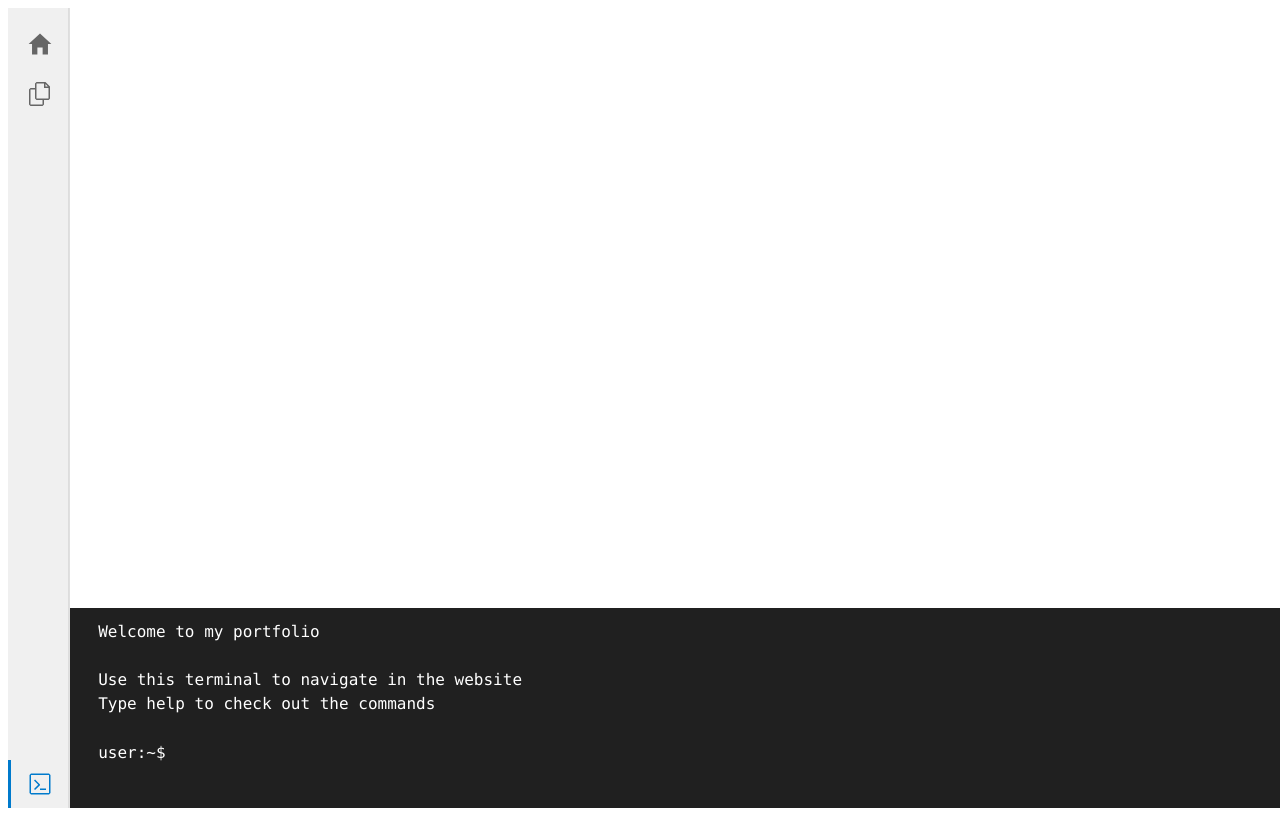
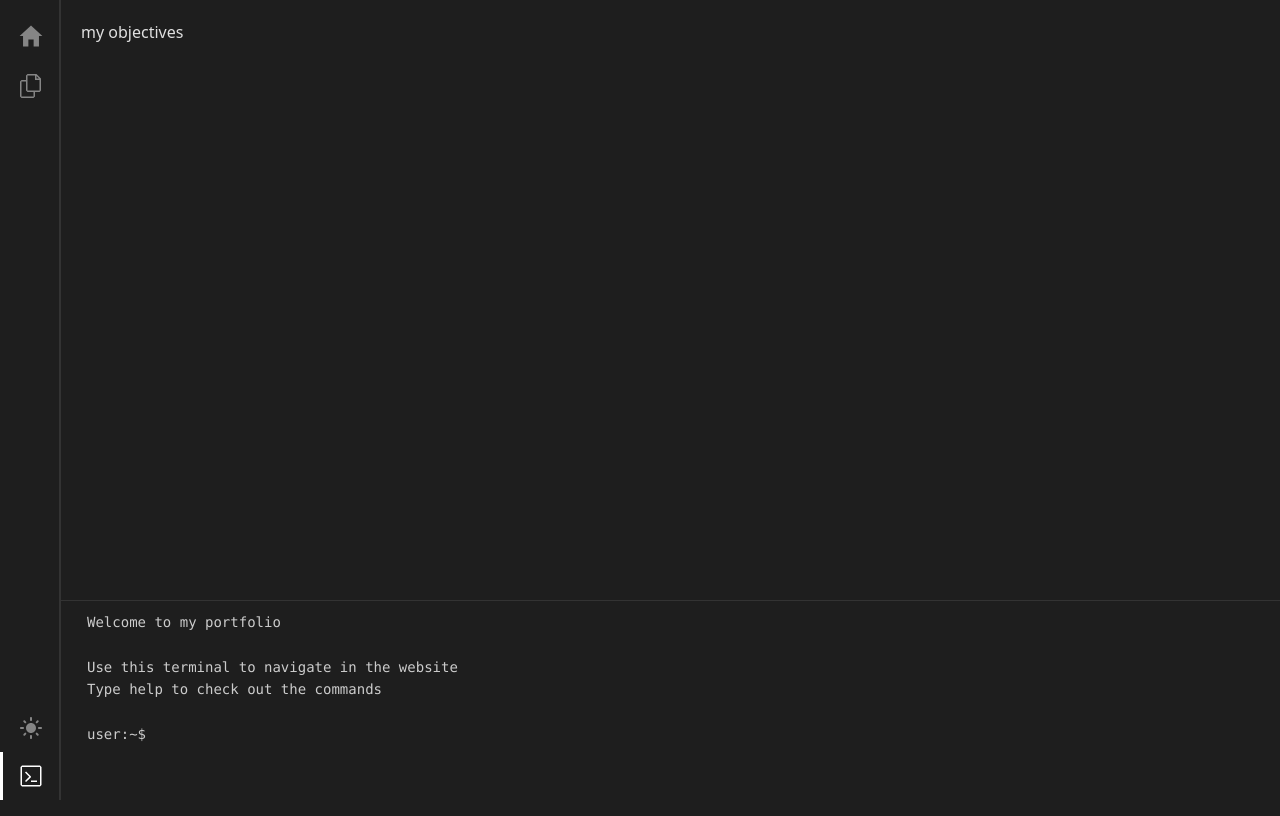
Before and after one commit to louis-pasquier/Portfolio, a React (Vite) app: page /objectives in a window 1280 px wide. Built offline with nearby package versions, Linux system fonts and the light colour scheme.

Commit message:
feat: add dark theme toggle button, add resume

```diff
--- a/src/App.tsx
+++ b/src/App.tsx
@@ -3,18 +3,39 @@ import Terminal from "./components/Terminal.tsx";
 import Home from "./pages/Home.tsx";
 import SiteSidebar from "./components/SiteSidebar.tsx";
 import { BrowserRouter, Route, Routes } from "react-router-dom";
-import Project1 from "./pages/Project1.tsx";
+import Project1 from "./pages/projects/Project1.tsx";
+import Resume from "./pages/Resume.tsx";
+import Objectives from "./pages/Objectives.tsx";
+import {preload} from "react-dom";
 
 function App() {
     const [isTerminalOpen, setIsTerminalOpen] = useState(true);
+    const [isDarkMode, setIsDarkMode] = useState(true);
+
+    const theme = {
+        background: isDarkMode ? '#1e1e1e' : '#ffffff',
+        text: isDarkMode ? '#e0e0e0' : '#333333',
+    };
+
+    preload("src/assets/resume.pdf", {as: "document"})
 
     return (
         <BrowserRouter>
-            <div style={{ display: 'flex', height: '100vh', width: '100vw', overflow: 'hidden' }}>
+            <div style={{
+                display: 'flex',
+                height: '100dvh',
+                width: '100%',
+                overflow: 'hidden',
+                backgroundColor: theme.background,
+                color: theme.text,
+                transition: 'background-color 0.3s ease'
+            }}>
 
                 <SiteSidebar
                     isTerminalOpen={isTerminalOpen}
                     toggleTerminal={() => setIsTerminalOpen(!isTerminalOpen)}
+                    isDarkMode={isDarkMode}
+                    toggleDarkMode={() => setIsDarkMode(!isDarkMode)}
                 />
 
                 <div style={{ flex: 1, display: 'flex', flexDirection: 'column', overflow: 'hidden' }}>
@@ -23,17 +44,19 @@ function App() {
                         <Routes>
                             <Route path="/" element={<Home/>} />
                             <Route path="/project1" element={<Project1/>} />
+                            <Route path="/resume" element={<Resume/>} />
+                            <Route path="/objectives" element={<Objectives/>} />
                         </Routes>
                     </div>
 
                     {isTerminalOpen && (
-                        <Terminal/>
+                        <Terminal isDarkMode={isDarkMode}/>
                     )}
 
                 </div>
             </div>
         </BrowserRouter>
-    )
+    );
 }
 
-export default App
+export default App;
--- a/src/components/SiteSidebar.tsx
+++ b/src/components/SiteSidebar.tsx
@@ -2,26 +2,39 @@ import { useState, type ReactNode } from 'react';
 import { Sidebar, Menu, MenuItem, SubMenu, type MenuItemStyles } from 'react-pro-sidebar';
 import { Link, useNavigate } from "react-router-dom";
 import { IoIosFolder, IoMdHome } from "react-icons/io";
+import { FaFile } from "react-icons/fa";
 import { VscFiles, VscTerminal } from "react-icons/vsc";
+import { MdDarkMode, MdLightMode } from "react-icons/md";
 
 type TabId = 'files';
 
-// Update Props interface to accept terminal controls
 interface SiteSidebarProps {
     isTerminalOpen: boolean;
     toggleTerminal: () => void;
+    isDarkMode: boolean;
+    toggleDarkMode: () => void;
 }
 
 interface ActivityIconProps {
     icon: ReactNode;
     onClick: () => void;
     isActive: boolean;
+    isDarkMode: boolean;
 }
 
-// Accept props in the component
-function SiteSidebar({ isTerminalOpen, toggleTerminal }: SiteSidebarProps) {
+function SiteSidebar({ isTerminalOpen, toggleTerminal, isDarkMode, toggleDarkMode }: SiteSidebarProps) {
     const [activeTab, setActiveTab] = useState<TabId | null>(null);
     const navigate = useNavigate();
+
+    const theme = {
+        activityBarBg: isDarkMode ? '#1e1e1e' : '#f0f0f0',
+        sidebarBg: isDarkMode ? '#252526' : '#fff',
+        border: isDarkMode ? '#333' : '#ddd',
+        text: isDarkMode ? '#cccccc' : '#555',
+        iconDefault: isDarkMode ? '#858585' : '#666',
+        iconActive: isDarkMode ? '#fff' : '#007acc',
+        hover: isDarkMode ? '#2a2d2e' : '#f3f3f3',
+    };
 
     const toggleTab = (tab: TabId) => {
         setActiveTab(prev => prev === tab ? null : tab);
@@ -33,39 +46,45 @@ function SiteSidebar({ isTerminalOpen, toggleTerminal }: SiteSidebarProps) {
     };
 
     const menuItemStyles: MenuItemStyles = {
+        root: {
+            color: theme.text,
+        },
         button: {
+            '&:hover': {
+                backgroundColor: theme.hover,
+            },
             [`&.active`]: {
                 backgroundColor: '#13395e',
                 color: '#b6c8d9',
             },
-            '&:hover': {
-                backgroundColor: '#f3f3f3',
-            }
+        },
+        subMenuContent: {
+            backgroundColor: theme.sidebarBg,
         },
     };
 
     return (
-        <div style={{ display: 'flex', height: '100%' }}>
+        <div style={{ display: 'flex', height: '100%', transition: 'background 0.3s ease' }}>
 
             {/* --- ACTIVITY BAR --- */}
             <div style={{
                 display: 'flex',
                 flexDirection: 'column',
                 width: '60px',
-                backgroundColor: '#f0f0f0',
-                borderRight: '1px solid #ddd',
+                backgroundColor: theme.activityBarBg,
+                borderRight: `1px solid ${theme.border}`,
                 alignItems: 'center',
-                paddingTop: '10px'
+                paddingTop: '10px',
+                transition: 'all 0.3s ease'
             }}>
-                {/* Home */}
                 <ActivityIcon
+                    isDarkMode={isDarkMode}
                     isActive={false}
                     onClick={handleHomeClick}
                     icon={<IoMdHome size={28}/>}
                 />
-
-                {/* Files */}
                 <ActivityIcon
+                    isDarkMode={isDarkMode}
                     isActive={activeTab === 'files'}
                     onClick={() => toggleTab('files')}
                     icon={<VscFiles size={24} />}
@@ -73,8 +92,15 @@ function SiteSidebar({ isTerminalOpen, toggleTerminal }: SiteSidebarProps) {
 
                 <div style={{ flex: 1 }}></div>
 
-                {/* Terminal */}
                 <ActivityIcon
+                    isDarkMode={isDarkMode}
+                    isActive={false}
+                    onClick={toggleDarkMode}
+                    icon={isDarkMode ? <MdLightMode size={24} /> : <MdDarkMode size={24} />}
+                />
+
+                <ActivityIcon
+                    isDarkMode={isDarkMode}
                     isActive={isTerminalOpen}
                     onClick={toggleTerminal}
                     icon={<VscTerminal size={24} />}
@@ -86,24 +112,24 @@ function SiteSidebar({ isTerminalOpen, toggleTerminal }: SiteSidebarProps) {
                 collapsed={activeTab === null}
                 collapsedWidth="0px"
                 width="250px"
-                backgroundColor="#fff"
+                backgroundColor={theme.sidebarBg}
                 rootStyles={{
-                    borderRight: '1px solid #e0e0e0',
-                    height: '100%'
+                    borderRight: `1px solid ${theme.border}`,
+                    height: '100%',
+                    transition: 'all 0.3s ease'
                 }}
             >
-                <div style={{ padding: '10px', fontWeight: 'bold', color: '#555' }}>
+                <div style={{ padding: '10px', fontWeight: 'bold', color: theme.text }}>
                     {activeTab?.toUpperCase()}
                 </div>
 
                 <Menu menuItemStyles={menuItemStyles}>
                     {activeTab === 'files' && (
                         <>
-                            <SubMenu label="resume" icon={<IoIosFolder />}>
-                                <MenuItem component={<Link to="/project1" />}> project1.js </MenuItem>
-                            </SubMenu>
+                            <MenuItem component={<Link to="/resume" />} icon={<FaFile/>}> resume.pdf </MenuItem>
+                            <MenuItem component={<Link to="/objectives" />} icon={<FaFile/>}> objectives.tsx </MenuItem>
                             <SubMenu label="projects" icon={<IoIosFolder />}>
-                                <MenuItem component={<Link to="/project1" />}> project1.js </MenuItem>
+                                <MenuItem component={<Link to="/project1" />} icon={<FaFile/>}> project1.tsx </MenuItem>
                             </SubMenu>
                         </>
                     )}
@@ -113,14 +139,18 @@ function SiteSidebar({ isTerminalOpen, toggleTerminal }: SiteSidebarProps) {
     );
 }
 
-const ActivityIcon: React.FC<ActivityIconProps> = ({ icon, onClick, isActive }) => (
+const ActivityIcon: React.FC<ActivityIconProps> = ({ icon, onClick, isActive, isDarkMode }) => {
+        const activeColor = isDarkMode ? '#fff' : '#007acc';
+        const idleColor = isDarkMode ? '#858585' : '#666';
+
+        return (
         <div
             onClick={onClick}
             style={{
                 cursor: 'pointer',
                 padding: '12px',
-            color: isActive ? '#007acc' : '#666',
-            borderLeft: isActive ? '3px solid #007acc' : '3px solid transparent',
+                    color: isActive ? activeColor : idleColor,
+                    borderLeft: isActive ? `3px solid ${activeColor}` : '3px solid transparent',
                 width: '100%',
                 boxSizing: 'border-box',
                 display: 'flex',
@@ -131,5 +161,6 @@ const ActivityIcon: React.FC<ActivityIconProps> = ({ icon, onClick, isActive })
             {icon}
         </div>
     );
+};
 
 export default SiteSidebar;
--- a/src/components/Terminal.tsx
+++ b/src/components/Terminal.tsx
@@ -3,11 +3,15 @@ import { ResizableBox } from "react-resizable";
 import "react-resizable/css/styles.css";
 import { type ChangeEvent, type KeyboardEvent, useEffect, useRef, useState } from "react";
 
-export default function Terminal() {
+interface TerminalProps {
+    isDarkMode: boolean;
+}
+
+export default function Terminal({isDarkMode}: TerminalProps) {
 
     const [path, setPath] = useState('');
     const newCommand: string = 'user:~' + path + '$ ';
-    const historyEndRef = useRef<null | HTMLDivElement>(null)
+    const historyEndRef = useRef<null | HTMLDivElement>(null);
 
     const [history, setHistory] = useState([
         'Welcome to my portfolio',
@@ -19,13 +23,21 @@ export default function Terminal() {
 
     const [content, setContent] = useState('');
 
+    const theme = {
+        bg: isDarkMode ? '#1e1e1e' : '#f3f3f3',
+        text: isDarkMode ? '#cccccc' : '#333333',
+        inputBg: isDarkMode ? '#1e1e1e' : '#f3f3f3',
+        border: isDarkMode ? '#333333' : '#cccccc',
+        font: 'Consolas, "Courier New", monospace'
+    };
+
     useEffect(() => {
         scrollToBottom();
     }, [history]);
 
     const scrollToBottom = () => {
         historyEndRef.current?.scrollIntoView();
-    }
+    };
 
     const handleInputChange = (event: ChangeEvent<HTMLInputElement>) => {
         setContent(event.target.value);
@@ -49,31 +61,37 @@ export default function Terminal() {
                 handleCd(tokens.slice(1));
                 break;
         }
-    }
+    };
 
     const handleHelp = () => {
         setHistory(prev => [...prev, 'This command is currently not implemented !']);
-    }
+    };
 
     const handleCd = (tokens: string[]) => {
         setPath(tokens[0]);
         setHistory(prev => [...prev, 'This command is currently not implemented !']);
-    }
+    };
 
     return (
-        <div style={resizeBoxWrapper}>
+        <div style={{ ...resizeBoxWrapper, backgroundColor: theme.bg }}>
             <ResizableBox
-                width={Infinity} // Allow width to be flexible
+                width={Infinity}
                 height={200}
-                minConstraints={[Infinity, 100]} // Min height 100px
-                maxConstraints={[Infinity, 500]} // Max height 500px
+                minConstraints={[Infinity, 100]}
+                maxConstraints={[Infinity, 500]}
                 resizeHandles={['n']}
                 axis="y"
-                style={resizeBox}
+                style={{
+                    ...resizeBox,
+                    backgroundColor: theme.bg,
+                    color: theme.text,
+                    fontFamily: theme.font,
+                    borderTop: `1px solid ${theme.border}`
+                }}
                 handle={<span className="custom-handle custom-handle-n" />}
             >
                 <div style={contentWrapper}>
-                    <div style={contentStyle}>
+                    <div style={{ ...contentStyle, color: theme.text }}>
                         {history.map((line, key) => (
                             <span key={key}>
                                 {line}
@@ -82,11 +100,17 @@ export default function Terminal() {
                         ))}
                         {newCommand}
                         <input
-                            style={inputStyle}
+                            style={{
+                                ...inputStyle,
+                                backgroundColor: theme.inputBg,
+                                color: theme.text,
+                                fontFamily: theme.font
+                            }}
                             type="text"
                             value={content}
                             onChange={handleInputChange}
                             onKeyDown={handleInputSubmit}
+                            autoFocus
                         />
                         <div ref={historyEndRef} />
                     </div>
@@ -96,37 +120,33 @@ export default function Terminal() {
     );
 }
 
-const terminalColor: string = '#202020';
-const terminalPolice: string = 'Consolas, monospace';
-
+// Fixed base styles
 const resizeBoxWrapper: React.CSSProperties = {
     width: '100%',
     height: 'auto',
-    backgroundColor: terminalColor,
+    transition: 'background-color 0.3s ease',
 };
 
 const resizeBox: React.CSSProperties = {
     width: '100% !important',
     height: '100%',
-    padding: '1%',
-    backgroundColor: terminalColor,
-    fontFamily: terminalPolice,
+    padding: '10px',
     position: "relative",
     overflow: 'hidden',
     boxSizing: 'border-box',
-    color: "white",
+    transition: 'all 0.3s ease',
 };
 
 const contentWrapper: React.CSSProperties = {
     height: "100%",
     overflowY: "auto",
-    paddingTop: 8,
 };
 
 const contentStyle: React.CSSProperties = {
-    color: "white",
     padding: "0 1rem",
     textAlign: 'left',
+    fontSize: '14px',
+    lineHeight: '1.6'
 };
 
 const inputStyle: React.CSSProperties = {
@@ -134,11 +154,7 @@ const inputStyle: React.CSSProperties = {
     border: 'none',
     outline: 'none',
     boxShadow: 'none',
-    backgroundColor: terminalColor,
-    fontFamily: terminalPolice,
-    lineHeight: 1.5,
     fontWeight: 400,
-    fontSize: 16,
-    width: "90%",
-    color: 'white',
+    fontSize: 14,
+    width: "80%",
 };
--- a/src/index.css
+++ b/src/index.css
@@ -1,3 +1,16 @@
+html, body, #root {
+  margin: 0;
+  padding: 0;
+  height: 100%;
+  width: 100%;
+  overflow: hidden;
+  background-color: #1e1e1e;
+}
+
+* {
+  box-sizing: border-box;
+}
+
 :root {
   font-family: system-ui, Avenir, Helvetica, Arial, sans-serif;
   line-height: 1.5;
@@ -7,6 +20,9 @@
   text-rendering: optimizeLegibility;
   -webkit-font-smoothing: antialiased;
   -moz-osx-font-smoothing: grayscale;
+
+  background-color: #1e1e1e;
+  color: #e0e0e0;
 }
 
 .custom-handle.custom-handle-n {
--- /dev/null
+++ b/src/pages/Objectives.tsx
@@ -0,0 +1,9 @@
+function Objectives() {
+    return (
+        <div>
+            my objectives
+        </div>
+    )
+}
+
+export default Objectives
--- /dev/null
+++ b/src/pages/Resume.tsx
@@ -0,0 +1,9 @@
+function Resume() {
+    return (
+        <object data="src/assets/resume.pdf" type="application/pdf" width="100%" height="100%">
+            <p>My resume</p>
+        </object>
+    )
+}
+
+export default Resume
```
Also changed, not shown: src/pages/projects/Project1.tsx (renamed from src/pages/Project1.tsx), 1 other file (tests, documents, lock files or other folders). Lines whose indentation alone changed are shown as unchanged.
